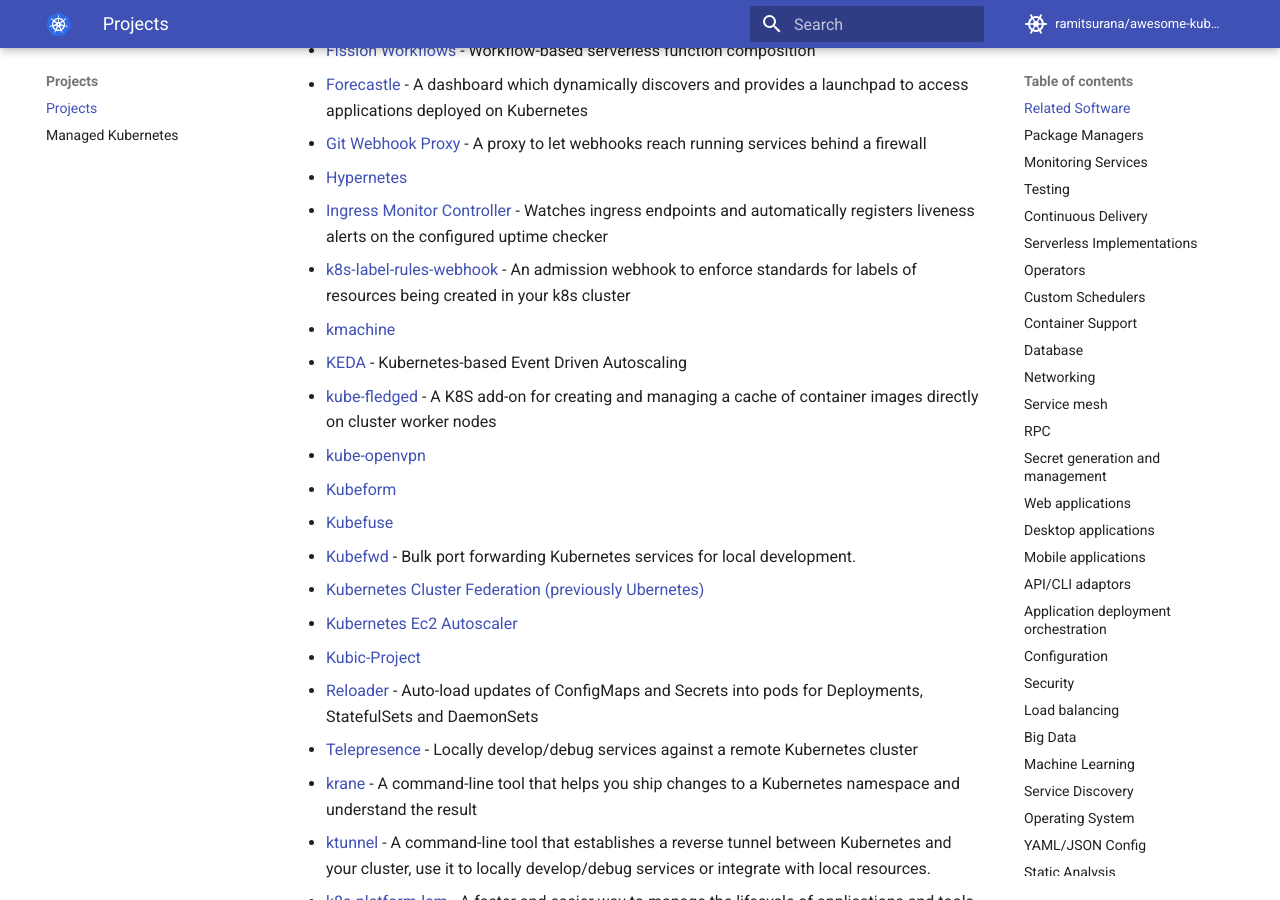
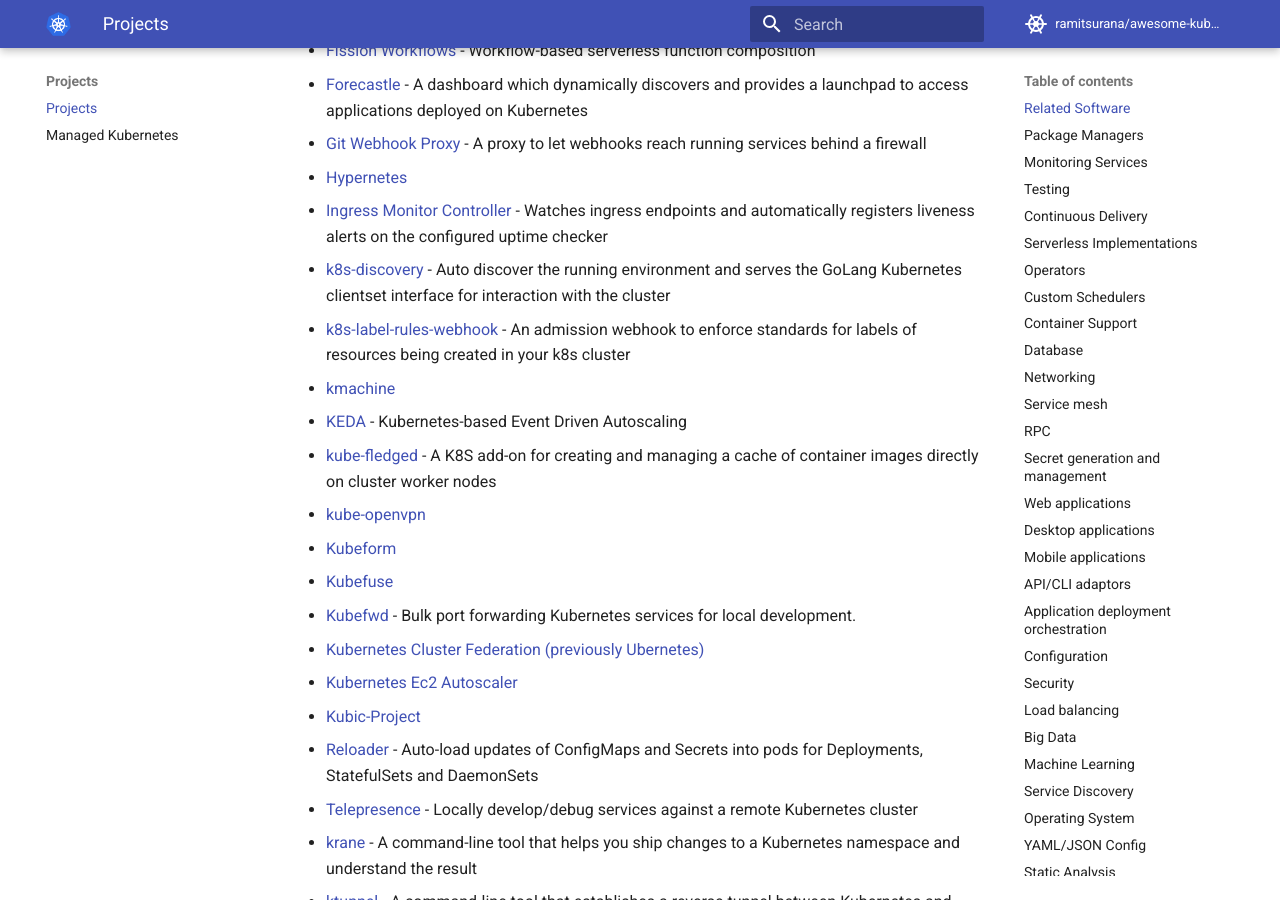
Before and after one commit to ramitsurana/awesome-kubernetes, an MkDocs documentation site: the page built from docs/projects/projects.md, in a window 1280 px wide and 900 px high, scrolled down 701 px. Built offline with MkDocs 1.6.1 and Material for MkDocs 9.7.7, drawn with Linux system fonts in a browser that asks for light colours; comment, search, counter and statistics services are not loaded.

Commit message:
add: k8s-discovery go client wrapper
Signed-off-by: gkarthiks <github.gkarthiks@gmail.com>

```diff
--- a/docs/projects/projects.md
+++ b/docs/projects/projects.md
@@ -22,6 +22,7 @@ Projects
 * [Git Webhook Proxy](https://github.com/stakater/GitWebhookProxy) - A proxy to let webhooks reach running services behind a firewall
 * [Hypernetes](https://github.com/hyperhq/hypernetes)
 * [Ingress Monitor Controller](https://github.com/stakater/IngressMonitorController) - Watches ingress endpoints and automatically registers liveness alerts on the configured uptime checker
+* [k8s-discovery](https://github.com/gkarthiks/k8s-discovery/) - Auto discover the running environment and serves the GoLang Kubernetes clientset interface for interaction with the cluster
 * [k8s-label-rules-webhook](https://github.com/circa10a/k8s-label-rules-webhook) - An admission webhook to enforce standards for labels of resources being created in your k8s cluster
 * [kmachine](https://github.com/skippbox/kmachine)
 * [KEDA](https://github.com/kedacore/keda) - Kubernetes-based Event Driven Autoscaling
```
